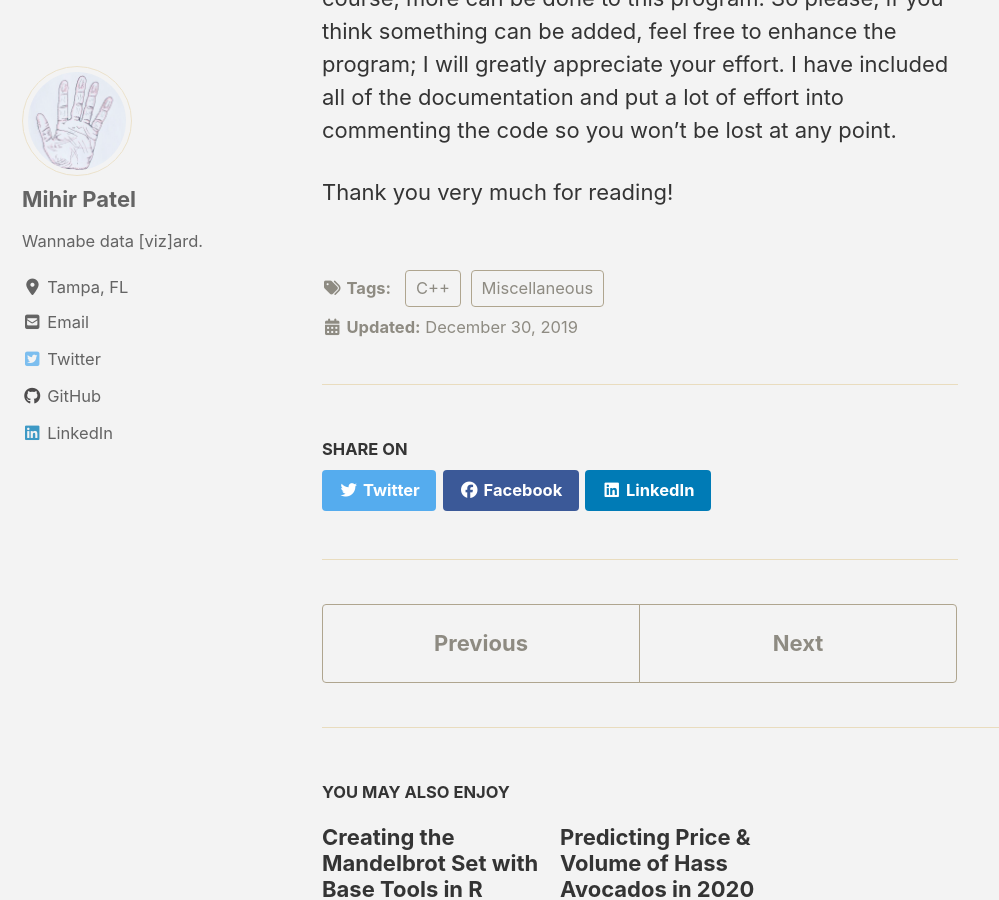
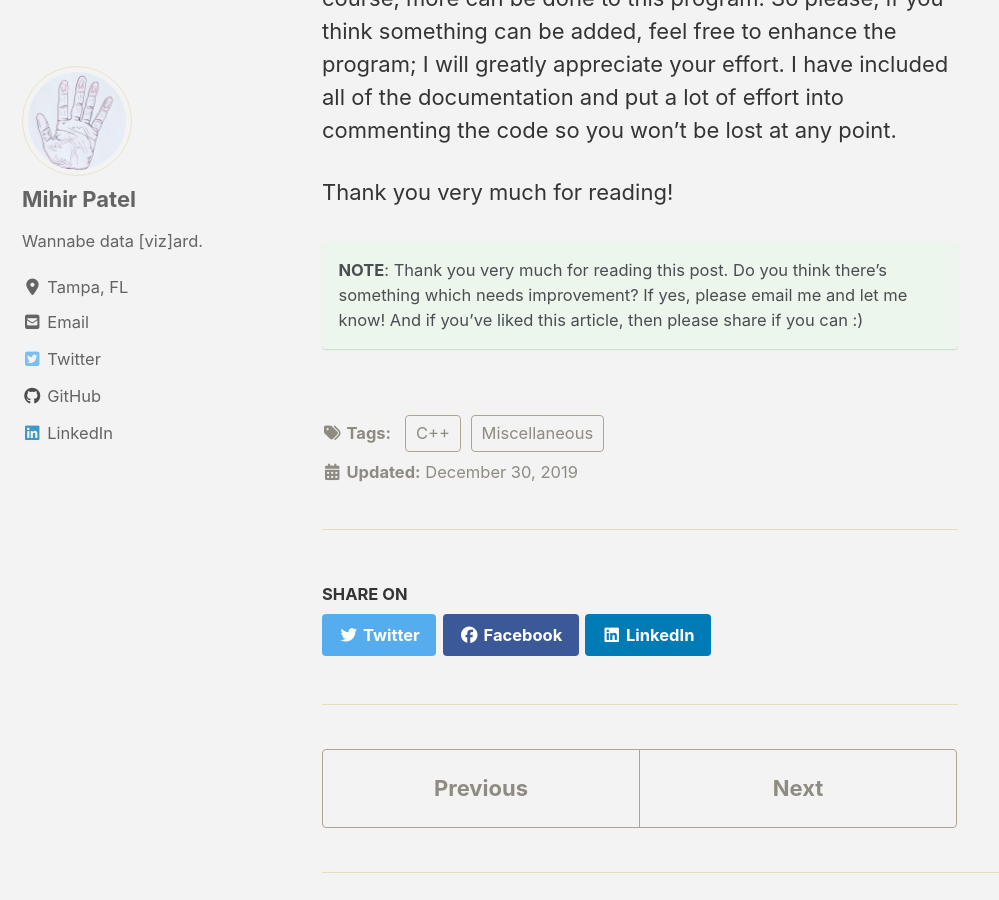
Before and after one commit to mihirp161/mihirp161.github.io, a Jekyll site: the page built from _posts/2019-12-30-dotmate.md, in a window 1280 px wide and 900 px high, scrolled down 5657 px. Shown: the whole window, without its empty margins (0-999 px from the left). Built offline with Jekyll 4.4.1, drawn with Linux system fonts in a browser that asks for light colours; cached includes are drawn as plain includes; nearby versions of some CDN libraries.

Commit message:
Update 2019-12-30-dotmate.md

```diff
--- a/_posts/2019-12-30-dotmate.md
+++ b/_posts/2019-12-30-dotmate.md
@@ -71,3 +71,6 @@ Really quick story about the quotes: they are all said by my mom over the years
 It was an attempt to make something valuable, and of course, more can be done to this program. So please, if you think something can be added, feel free to enhance the program; I will greatly appreciate your effort. I have included all of the documentation and put a lot of effort into commenting the code so you won't be lost at any point.
 
 Thank you very much for reading!
+
+**NOTE**: Thank you very much for reading this post. Do you think there's something which needs improvement? If yes, please email me and let me know! And if you've liked this article, then please share if you can :)
+{: .notice--success}
```
